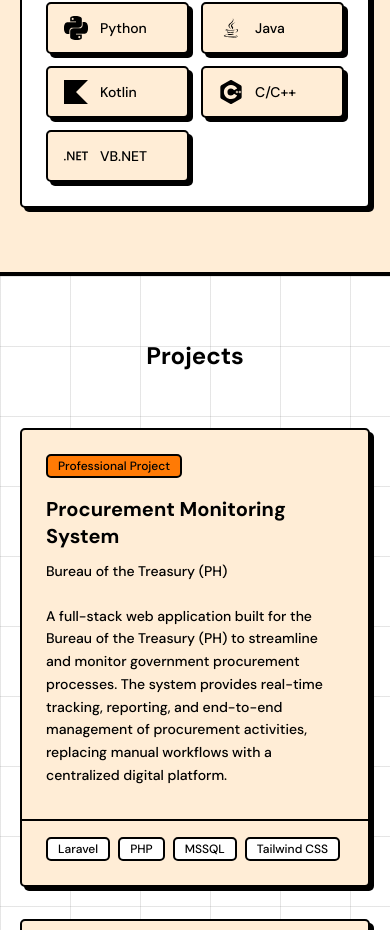
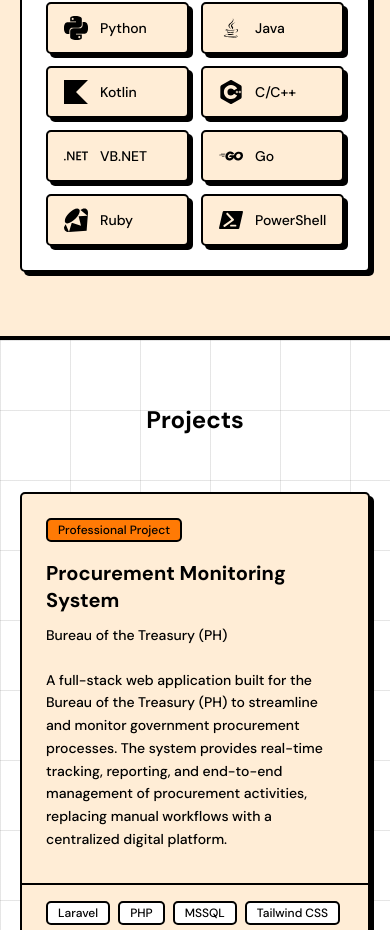
Before and after one commit to jshmnl/personal-portfolio, a Next.js app: page / in a window 390 px wide. Shown: the part 4739-5669 px from the top of the page. Built offline with nearby package versions, Linux system fonts and the light colour scheme.

Commit message:
Add Go, Ruby, PowerShell to Languages; Flutter to Mobile; Linux CLI to Tools
Co-Authored-By: Claude Sonnet 4.6 <noreply@anthropic.com>

```diff
--- a/src/components/portfolio/skills-section.tsx
+++ b/src/components/portfolio/skills-section.tsx
@@ -33,6 +33,11 @@ import {
   SiGithub,
   SiUnity,
   SiPytorch,
+  SiGo,
+  SiRuby,
+  SiPowershell,
+  SiFlutter,
+  SiLinux,
 } from "react-icons/si"
 import { DiJava } from "react-icons/di"
 import { FaDatabase, FaCode, FaImage, FaPenNib } from "react-icons/fa6"
@@ -60,6 +65,9 @@ const skillCategories: { id: string; label: string; skills: Skill[] }[] = [
       { label: "Kotlin", icon: SiKotlin, color: "#7F52FF" },
       { label: "C/C++", icon: SiCplusplus, color: "#00599C" },
       { label: "VB.NET", icon: SiDotnet, color: "#512BD4" },
+      { label: "Go", icon: SiGo, color: "#00ADD8" },
+      { label: "Ruby", icon: SiRuby, color: "#CC342D" },
+      { label: "PowerShell", icon: SiPowershell, color: "#5391FE" },
     ],
   },
   {
@@ -107,6 +115,7 @@ const skillCategories: { id: string; label: string; skills: Skill[] }[] = [
       { label: "Expo", icon: SiExpo, color: "#000020" },
       { label: "Android Studio", icon: SiAndroidstudio, color: "#3DDC84" },
       { label: ".NET MAUI", icon: SiDotnet, color: "#512BD4" },
+      { label: "Flutter", icon: SiFlutter, color: "#02569B" },
     ],
   },
   {
@@ -121,6 +130,7 @@ const skillCategories: { id: string; label: string; skills: Skill[] }[] = [
       { label: "GitHub", icon: SiGithub, color: "#181717" },
       { label: "Unity", icon: SiUnity, color: "#000000" },
       { label: "PyTorch", icon: SiPytorch, color: "#EE4C2C" },
+      { label: "Linux CLI", icon: SiLinux, color: "#FCC624" },
     ],
   },
 ]
```
